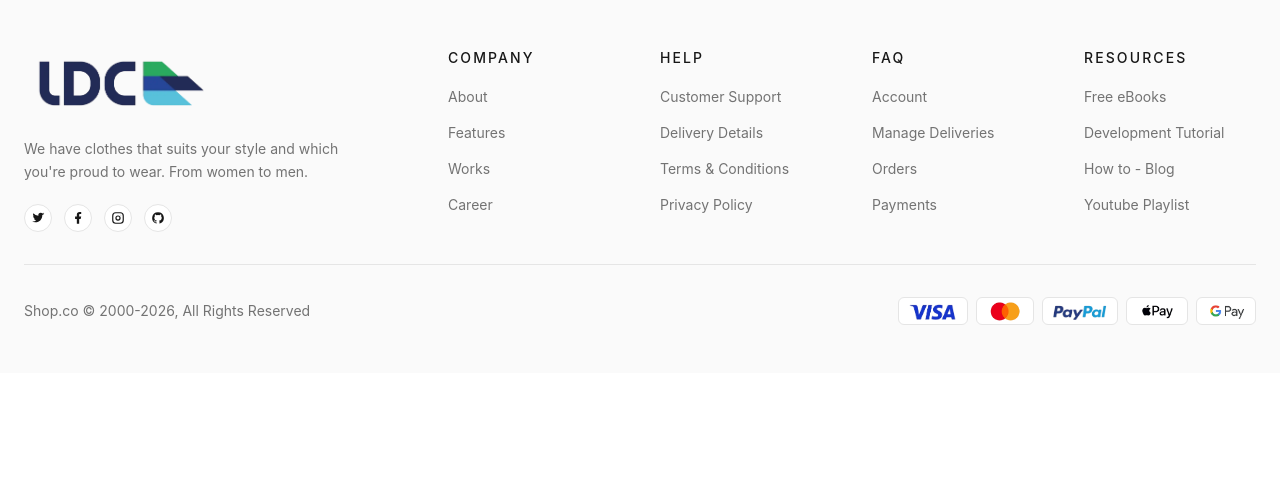
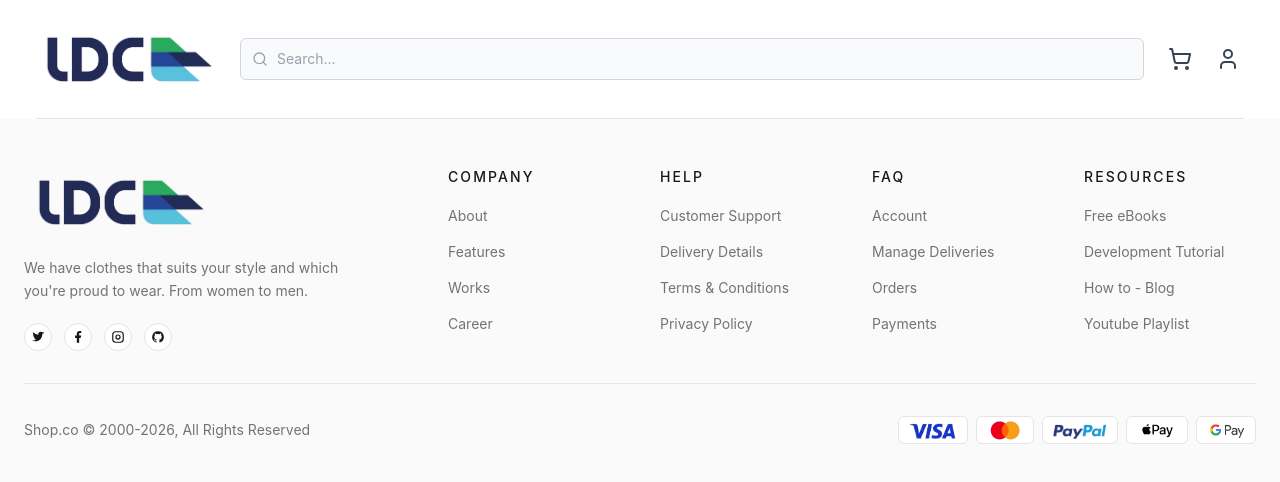
Before and after one commit to ahmedmostafa10/ecommerce, a React (Vite) app in the folder LDC-Frontend-Project/LDC/: page /Home in a window 1280 px wide. Shown: the top 482 px of the page. Built offline with nearby package versions, Linux system fonts and the light colour scheme; no server answers.

Commit message:
implement header

```diff
--- /dev/null
+++ b/LDC-Frontend-Project/LDC/src/components/Header/Cart.tsx
@@ -0,0 +1,36 @@
+import type { ButtonHTMLAttributes } from "react";
+
+type CartProps = ButtonHTMLAttributes<HTMLButtonElement> & {
+  count?: number;
+};
+
+export default function Cart({ count = 0, className = "", ...props }: CartProps) {
+  return (
+    <button
+      type="button"
+      aria-label="Cart"
+      className={`relative inline-flex items-center justify-center rounded-full p-2 text-gray-700 transition hover:bg-gray-100 hover:text-indigo-600 ${className}`}
+      {...props}
+    >
+      <svg
+        xmlns="http://www.w3.org/2000/svg"
+        viewBox="0 0 24 24"
+        fill="none"
+        stroke="currentColor"
+        strokeWidth="2"
+        strokeLinecap="round"
+        strokeLinejoin="round"
+        className="h-6 w-6"
+      >
+        <circle cx="8" cy="21" r="1" />
+        <circle cx="19" cy="21" r="1" />
+        <path d="M2.05 2.05h2l2.66 12.42a2 2 0 0 0 2 1.58h9.78a2 2 0 0 0 1.95-1.57l1.65-7.43H5.12" />
+      </svg>
+      {count > 0 && (
+        <span className="absolute -right-0.5 -top-0.5 flex h-5 min-w-5 items-center justify-center rounded-full bg-indigo-600 px-1 text-xs font-semibold text-white">
+          {count > 99 ? "99+" : count}
+        </span>
+      )}
+    </button>
+  );
+}
--- /dev/null
+++ b/LDC-Frontend-Project/LDC/src/components/Header/Profile.tsx
@@ -0,0 +1,28 @@
+import type { ButtonHTMLAttributes } from "react";
+
+type ProfileProps = ButtonHTMLAttributes<HTMLButtonElement>;
+
+export default function Profile({ className = "", ...props }: ProfileProps) {
+  return (
+    <button
+      type="button"
+      aria-label="Profile"
+      className={`inline-flex items-center justify-center rounded-full p-2 text-gray-700 transition hover:bg-gray-100 hover:text-indigo-600 ${className}`}
+      {...props}
+    >
+      <svg
+        xmlns="http://www.w3.org/2000/svg"
+        viewBox="0 0 24 24"
+        fill="none"
+        stroke="currentColor"
+        strokeWidth="2"
+        strokeLinecap="round"
+        strokeLinejoin="round"
+        className="h-6 w-6"
+      >
+        <path d="M19 21v-2a4 4 0 0 0-4-4H9a4 4 0 0 0-4 4v2" />
+        <circle cx="12" cy="7" r="4" />
+      </svg>
+    </button>
+  );
+}
--- a/LDC-Frontend-Project/LDC/src/components/Logo.tsx
+++ b/LDC-Frontend-Project/LDC/src/components/Logo.tsx
@@ -1,5 +1,19 @@
 import logo from "../assets/LDC_Primary.webp";
+import logo_small from "../assets/LDC_Primary_Small.webp";
 
 export default function Logo({ className = "" }: { className?: string }) {
-  return <img src={logo} alt="LDC" className={`w-48 h-auto ${className} `} />;
+  return (
+    <>
+      <img
+        src={logo_small}
+        alt="LDC"
+        className={`w-12 h-auto sm:hidden ${className}`}
+      />
+      <img
+        src={logo}
+        alt="LDC"
+        className={`w-48 h-auto hidden sm:block ${className}`}
+      />
+    </>
+  );
 }
--- a/LDC-Frontend-Project/LDC/src/components/layout/Footer.tsx
+++ b/LDC-Frontend-Project/LDC/src/components/layout/Footer.tsx
@@ -9,7 +9,7 @@ export default function Footer() {
     <footer className="bg-neutral-50">
       <div className="mx-auto max-w-7xl px-6 py-12">
         <div className="grid grid-cols-2 gap-10 md:grid-cols-3 lg:grid-cols-6">
-          <div className="col-span-2 flex flex-col gap-5">
+          <div className="col-span-2 flex flex-col gap-5 align-center items-center lg:col-span-2 lg:items-start">
             <Logo className="w-32" />
             <p className="max-w-xs text-sm leading-relaxed text-neutral-500">
               We have clothes that suits your style and which you're proud to
--- a/LDC-Frontend-Project/LDC/src/components/layout/Header.tsx
+++ b/LDC-Frontend-Project/LDC/src/components/layout/Header.tsx
@@ -0,0 +1,21 @@
+import Search from "../ui/Search";
+import Logo from "../Logo";
+import Cart from "../Header/Cart";
+import Profile from "../Header/profile";
+export default function Header() {
+  return (
+    <>
+      <header className="bg-white shadow ">
+        <div className="mx-auto max-w-full px-4 py-6 sm:px-6 lg:px-8 flex flex-row justify-between gap-4">
+          <Logo />
+          <Search />
+          <div className="flex items-center gap-2 ml-auto">
+            <Cart />
+            <Profile />
+          </div>
+        </div>
+        <hr className=" border-neutral-200 mx-9" />
+      </header>
+    </>
+  );
+}
--- /dev/null
+++ b/LDC-Frontend-Project/LDC/src/components/ui/Search.tsx
@@ -0,0 +1,70 @@
+import { useState, type InputHTMLAttributes } from "react";
+
+type SearchProps = InputHTMLAttributes<HTMLInputElement> & {
+  label?: string;
+};
+
+const SearchIcon = ({ className }: { className?: string }) => (
+  <svg
+    xmlns="http://www.w3.org/2000/svg"
+    viewBox="0 0 24 24"
+    fill="none"
+    stroke="currentColor"
+    strokeWidth="2"
+    strokeLinecap="round"
+    strokeLinejoin="round"
+    className={className}
+  >
+    <circle cx="11" cy="11" r="8" />
+    <path d="m21 21-4.3-4.3" />
+  </svg>
+);
+
+export default function Search({
+  label,
+  id = "search-input",
+  placeholder = "Search...",
+  ...props
+}: SearchProps) {
+  const [open, setOpen] = useState(false);
+
+  return (
+    <div className="flex w-full items-center justify-end sm:w-auto sm:flex-1">
+      {/* Icon-only button: shown on small screens when the search is collapsed */}
+      <button
+        type="button"
+        aria-label="Open search"
+        onClick={() => setOpen(true)}
+        className={`${open ? "hidden" : "inline-flex"} items-center justify-center rounded-full p-2 text-gray-700 transition hover:bg-gray-100 hover:text-indigo-600 sm:hidden`}
+      >
+        <SearchIcon className="h-6 w-6" />
+      </button>
+
+      {/* Full search field: always visible on sm+, toggled on small screens */}
+      <div
+        className={`${open ? "flex" : "hidden"} w-full flex-col gap-2 sm:flex`}
+      >
+        {label && (
+          <label
+            htmlFor={id}
+            className="text-sm font-medium text-(--neutral-600)"
+          >
+            {label}
+          </label>
+        )}
+        <div className="relative">
+          <SearchIcon className="pointer-events-none absolute left-3 top-1/2 h-4 w-4 -translate-y-1/2 text-gray-400" />
+          <input
+            id={id}
+            type="search"
+            placeholder={placeholder}
+            autoFocus={open}
+            onBlur={() => setOpen(false)}
+            className="w-full rounded-md border border-gray-300 bg-gray-50 py-2.5 pl-9 pr-3 text-sm text-gray-900 placeholder-gray-400 outline-none transition focus:border-indigo-500 focus:bg-white focus:ring-2 focus:ring-indigo-200"
+            {...props}
+          />
+        </div>
+      </div>
+    </div>
+  );
+}
--- a/LDC-Frontend-Project/LDC/src/index.css
+++ b/LDC-Frontend-Project/LDC/src/index.css
@@ -1,4 +1,8 @@
 @import "tailwindcss";
+
+@theme {
+  --breakpoint-xs: 475px;
+}
 
 :root {
   --primary: #5c59e8;
--- a/LDC-Frontend-Project/LDC/src/pages/user/Home.tsx
+++ b/LDC-Frontend-Project/LDC/src/pages/user/Home.tsx
@@ -1,8 +1,11 @@
 import Footer from "../../components/layout/Footer";
+import Header from "../../components/layout/Header";
 
 export default function Products() {
   return (
     <>
+      <Header />
+
       <Footer />
     </>
   );
```
